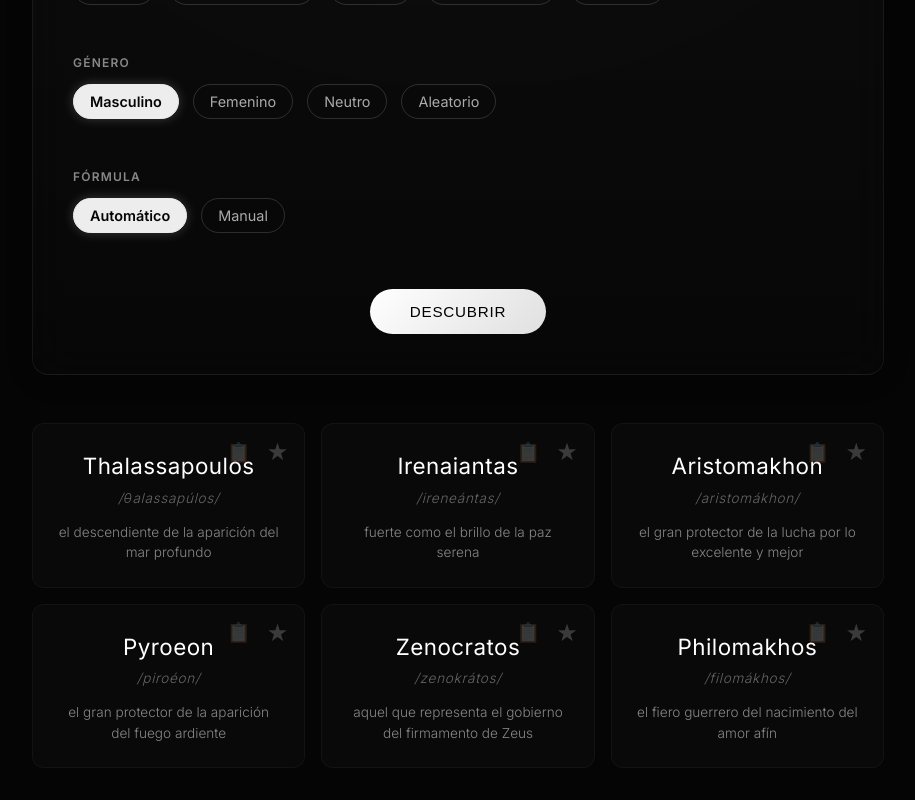
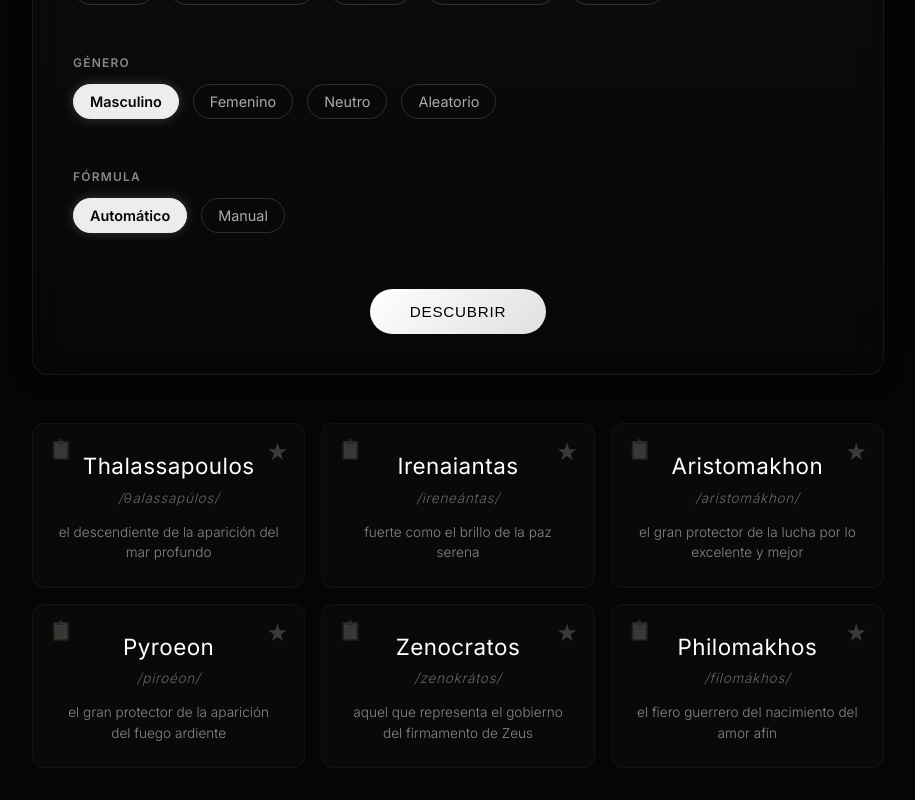
Before and after one commit to AndreaGonRod/generator, a React (Vite) app: page / in a window 1280 px wide. Shown: the part 477-1277 px from the top of the page, without its empty margins (182-1097 px from the left). Built offline with nearby package versions, Linux system fonts and the light colour scheme.

Commit message:
feat: implement main App component and name generator logic

```diff
--- a/src/App.jsx
+++ b/src/App.jsx
@@ -67,11 +67,11 @@ function App() {
   const [tempInfix, setTempInfix] = useState('');
   const [tempConnector2, setTempConnector2] = useState('');
   const [tempSuffix, setTempSuffix] = useState('');
-  const [mixRoot, setMixRoot] = useState('GREEK');
-  const [mixConnector1, setMixConnector1] = useState('GREEK');
-  const [mixInfix, setMixInfix] = useState('GREEK');
-  const [mixConnector2, setMixConnector2] = useState('GREEK');
-  const [mixSuffix, setMixSuffix] = useState('GREEK');
+  const [mixRoot, setMixRoot] = useState('');
+  const [mixConnector1, setMixConnector1] = useState('');
+  const [mixInfix, setMixInfix] = useState('');
+  const [mixConnector2, setMixConnector2] = useState('');
+  const [mixSuffix, setMixSuffix] = useState('');
 
   const [names, setNames] = useState([]);
   const [loading, setLoading] = useState(false);
@@ -167,7 +167,7 @@ function App() {
   };
 
   const availableConnectors = useMemo(() => {
-    if (style === 'CUSTOM') {
+    if (style === 'CUSTOM' || style === 'MIX') {
       return { roots: [], simpleConnectors: [], complexInfixes: [], suffixes: [] };
     }
     const styleQuery = style === 'RANDOM' ? 'RANDOM' : style;
@@ -183,7 +183,15 @@ function App() {
       count: style === 'CUSTOM' ? undefined : 6
     };
 
-    if (style === 'CUSTOM') {
+    if (style === 'MIX') {
+      params.mixOrigins = {
+        root: mixRoot,
+        connector1: mixConnector1,
+        infix: mixInfix,
+        connector2: mixConnector2,
+        suffix: mixSuffix
+      };
+    } else if (style === 'CUSTOM') {
       if (customRoots.length > 0) params.root = customRoots;
       if (customConnectors1.length > 0) params.connector1 = customConnectors1;
       if (customInfixes.length > 0) params.infix = customInfixes;
@@ -589,7 +597,7 @@ function App() {
                     className="card"
                     style={{ animationDelay: `${index * 0.05}s` }}
                   >
-                    <div className="card-actions">
+                    <div className="copy-action" style={{ position: 'absolute', top: '12px', left: '12px' }}>
                       <button
                         className="copy-btn"
                         onClick={() => copyToClipboard(item)}
@@ -597,6 +605,8 @@ function App() {
                       >
                         {copiedId === (item.id || item.name) ? '✅' : '📋'}
                       </button>
+                    </div>
+                    <div className="card-actions">
                       <button
                         className={`fav-btn ${isFav ? 'active' : ''}`}
                         onClick={() => toggleFavorite(item)}
--- a/src/nameGenerator.js
+++ b/src/nameGenerator.js
@@ -1542,6 +1542,24 @@ function generateCustomNames(params) {
   return results;
 }
 
+const STYLE_LABELS = {
+  GREEK: 'Griego Antiguo',
+  NORDIC: 'Nórdico Antiguo',
+  LATIN: 'Latín',
+  JAPANESE: 'Japonés',
+  ELVISH: 'Élfico',
+  VALYRIAN: 'Alto Valyrio',
+  CELTIC: 'Celta',
+  SANSKRIT: 'Sánscrito',
+  SLAVIC: 'Eslavo',
+  EGYPTIAN: 'Egipcio',
+  SUMERIAN: 'Sumerio',
+  ARABIC: 'Árabe Clásico',
+  POLYNESIAN: 'Polinesio',
+  SWAHILI: 'Swahili',
+  KHUZDUL: 'Enano (Khuzdul)'
+};
+
 function buildName(parts) {
   const f = parts.formula || ['ROOT', 'SUFFIX'];
   const formulaParts = [];
@@ -1552,12 +1570,20 @@ function buildName(parts) {
   if (f.includes('SUFFIX')) formulaParts.push(parts.suffix);
 
   const name = capitalize(formulaParts.reduce((result, item) => combine(result, item?.text || ''), ''));
-  const meaning = [parts.suffix?.meaning, parts.infix?.meaning, parts.connector1?.meaning, parts.root?.meaning]
-    .filter(Boolean)
-    .join(' ')
-    .replace(/\s+/g, ' ')
-    .replace(/\bde el\b/g, 'del')
-    .trim();
+
+  let meaning = '';
+  if (parts.isRandomOrMix) {
+    const origins = [parts.root?.style, parts.connector1?.style, parts.infix?.style, parts.connector2?.style, parts.suffix?.style].filter(Boolean);
+    const uniqueOrigins = Array.from(new Set(origins));
+    meaning = 'Origen: ' + uniqueOrigins.map(o => STYLE_LABELS[o] || o).join(' + ');
+  } else {
+    meaning = [parts.suffix?.meaning, parts.infix?.meaning, parts.connector1?.meaning, parts.root?.meaning]
+      .filter(Boolean)
+      .join(' ')
+      .replace(/\s+/g, ' ')
+      .replace(/\bde el\b/g, 'del')
+      .trim();
+  }
 
   return {
     id: `${name}-${parts.index}`,
```
